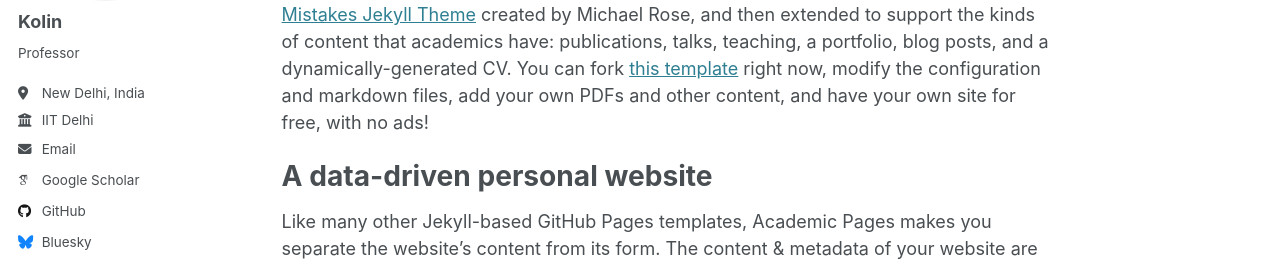
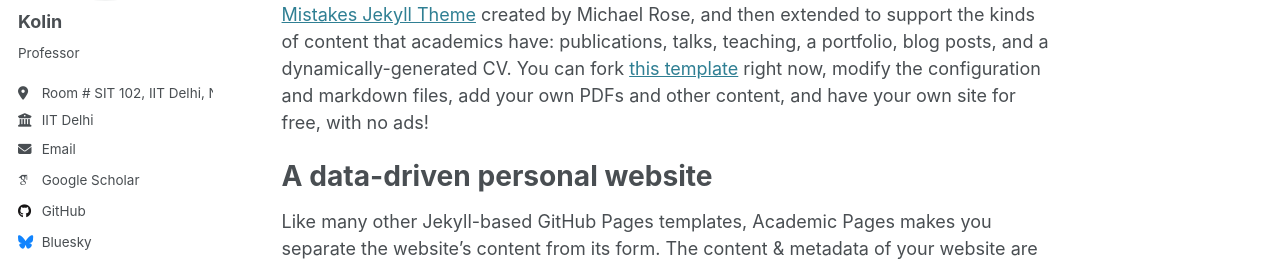
Before and after one commit to kolinpaul/kolinpaul.github.io, a Jekyll site: the page built from _pages/about.md, in a window 1280 px wide. Shown: the part 283-549 px from the top of the page. Built offline with Jekyll 4.4.1, drawn with Linux system fonts in a browser that asks for light colours; some web fonts are replaced.

Commit message:
Update _config.yml

```diff
--- a/_config.yml
+++ b/_config.yml
@@ -26,7 +26,7 @@ author:
   name             : "Kolin"
   pronouns         : # example: "she/her"
   bio              : "Professor"
-  location         : "New Delhi, India"
+  location         : "Room # SIT 102, IIT Delhi, New Delhi, India"
   employer         : "IIT Delhi"
   uri              : # URL
   email            : "kolin AT cse . iitd . ac . in"
```
